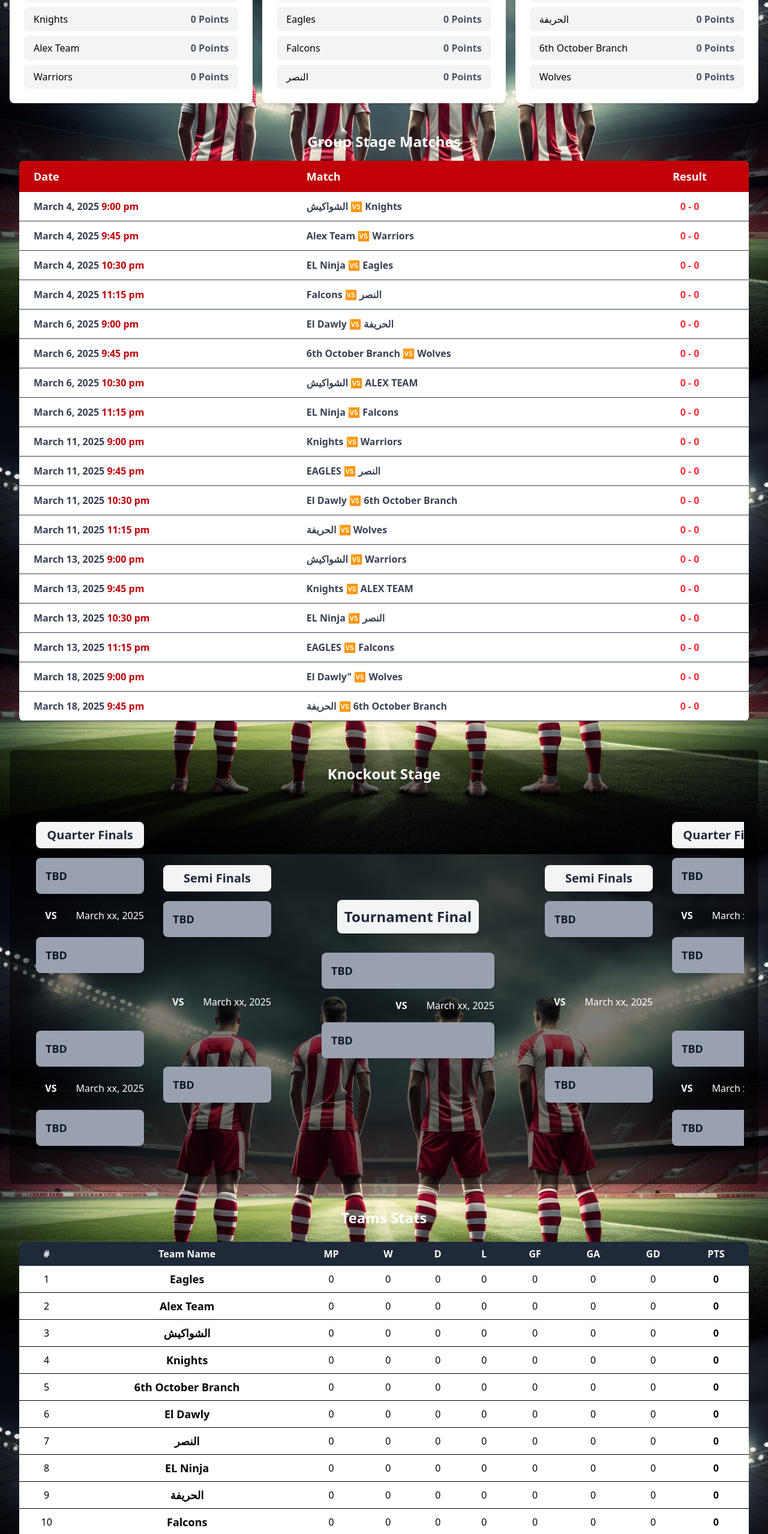
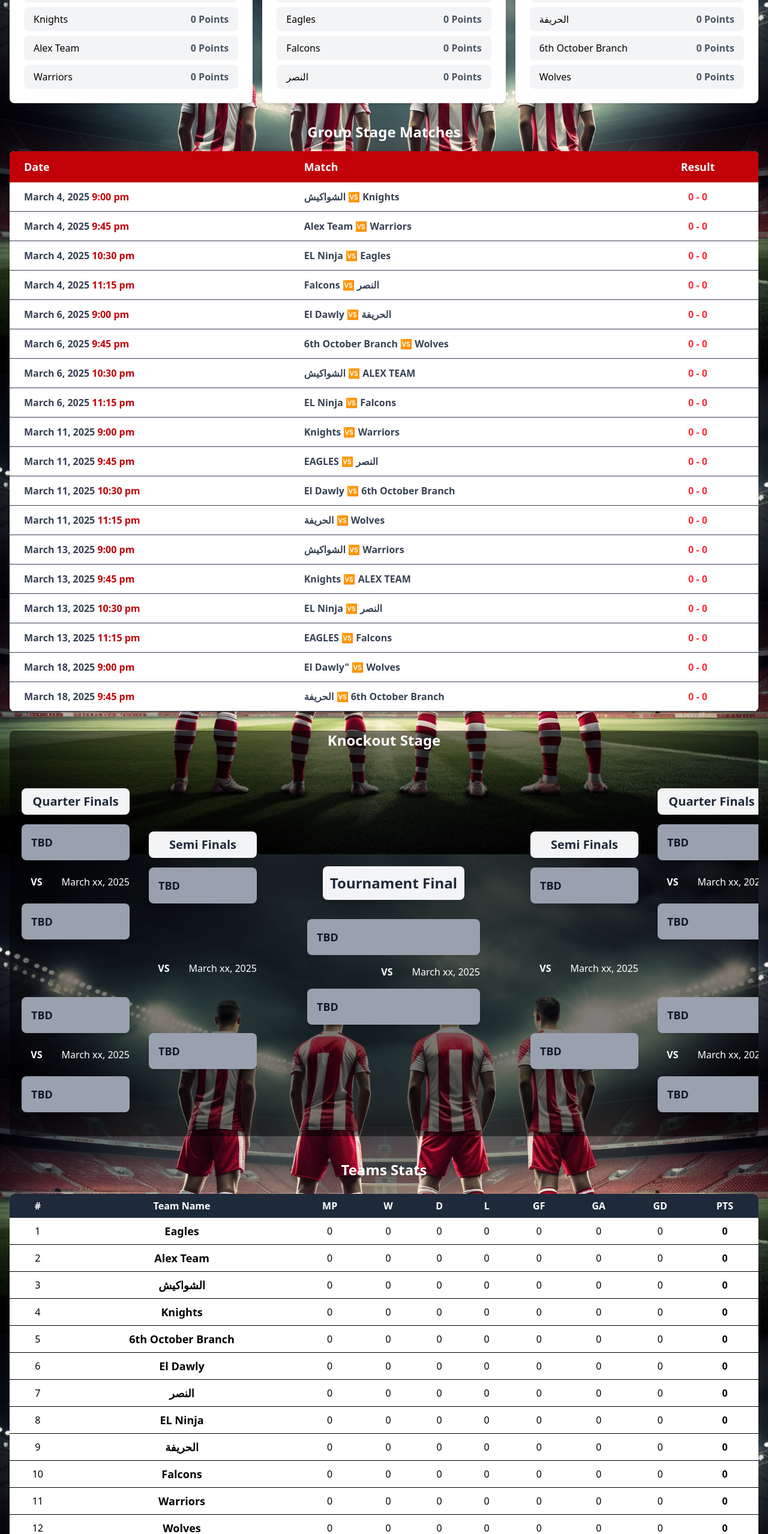
Before and after one commit to ATC-Group-website/atc-ramadan-tournament, a website built with Vite: page index.html in a window 1280 px wide. Shown: the part 240-2797 px from the top of the page at 60% size. Built offline with nearby package versions, Linux system fonts and the light colour scheme.

Commit message:
remove padding from sections and add margin to team details modal

```diff
--- a/index.html
+++ b/index.html
@@ -137,7 +137,7 @@
       </section>
 
       <!-- Groups Stage Matches  -->
-      <section id="matches" class="mb-8 p-4 rounded-lg container mx-auto">
+      <section id="matches" class="mb-8 rounded-lg container mx-auto">
         <h2 class="text-2xl font-bold mb-4 text-center text-white">
           Group Stage Matches
         </h2>
@@ -371,7 +371,7 @@
       </section>
 
       <!-- Knockout brackets  -->
-      <section class="container mx-auto p-6 bg-[#000000]/50 rounded-lg">
+      <section class="container mx-auto bg-[#000000]/50 rounded-lg">
         <h2 class="text-2xl font-bold mb-6 text-center text-white">
           Knockout Stage
         </h2>
@@ -637,7 +637,7 @@
       </section>
 
       <!-- teams stats section  -->
-      <section class="container mx-auto px-4 py-10">
+      <section class="container mx-auto py-10">
         <h1 class="text-2xl font-bold text-center mb-6 text-white">
           Teams Stats
         </h1>
@@ -667,7 +667,7 @@
       </section>
 
       <!-- players stats section  -->
-      <section id="player-stats" class="mb-8 container mx-auto px-4 py-10">
+      <section id="player-stats" class="mb-8 container mx-auto py-10">
         <h2 class="text-2xl font-bold mb-6 text-center text-white">
           Player Stats
         </h2>
@@ -713,7 +713,7 @@
     <!-- Modal for team details -->
     <div
       id="team-modal"
-      class="fixed inset-0 bg-[#000000]/50 items-center justify-center hidden transition-opacity duration-300"
+      class="fixed inset-0 bg-[#000000]/50 items-center justify-center hidden transition-opacity duration-300 m-3"
     >
       <div class="bg-white p-6 rounded-lg shadow-xl w-full max-w-md">
         <div class="flex justify-between items-center mb-4">
```
